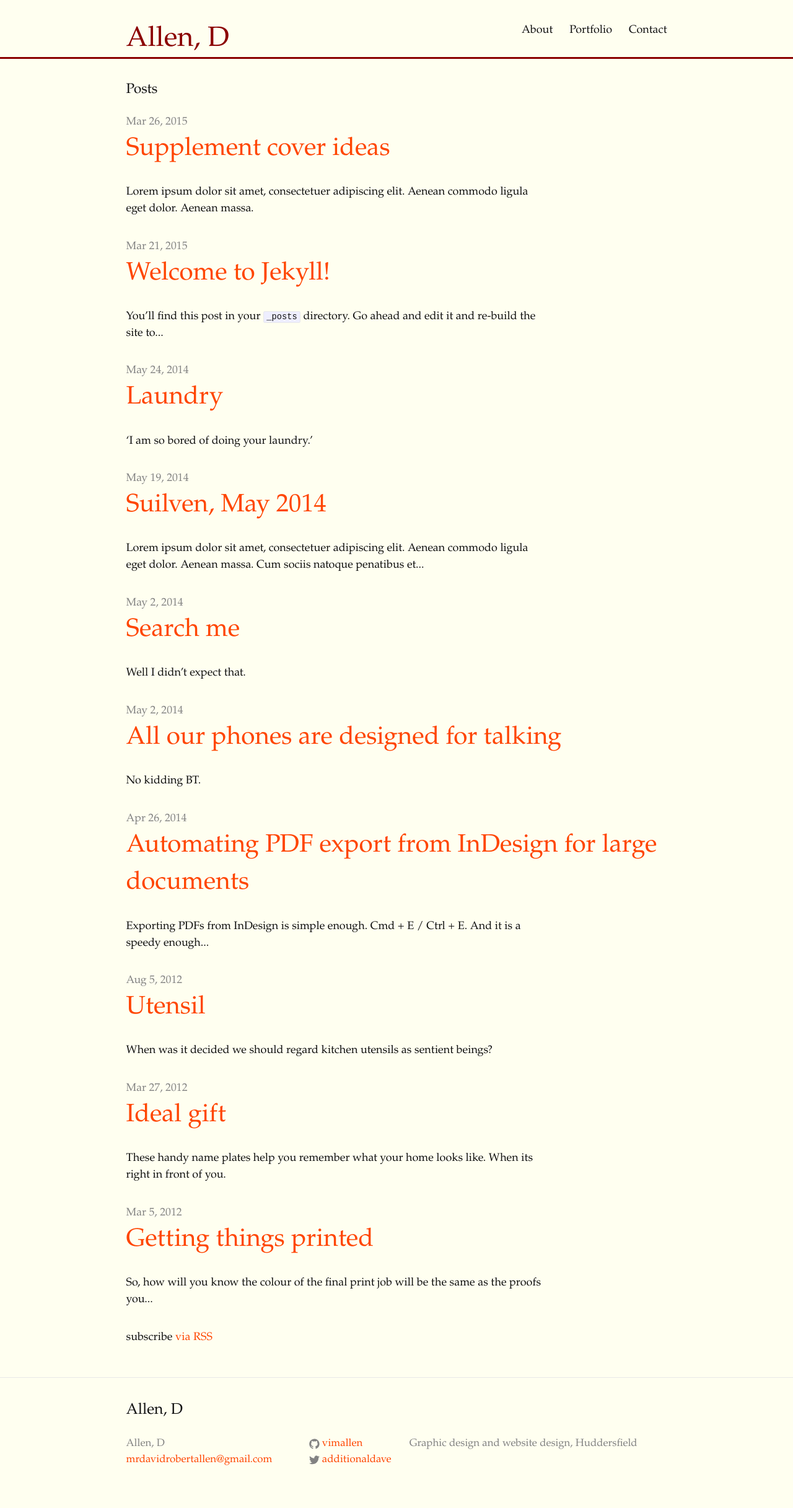
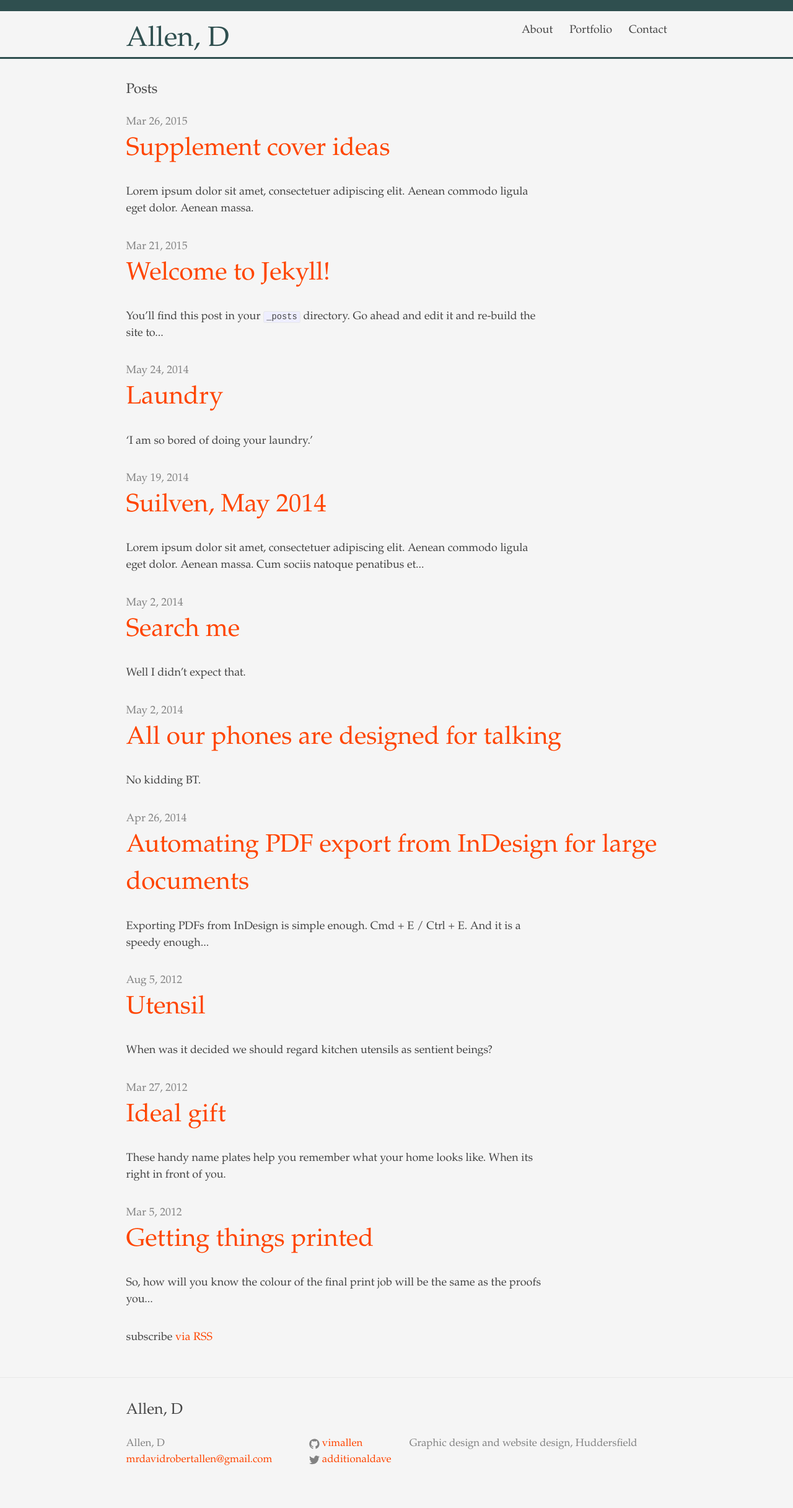
Before and after one commit to vimallen/allend, a Jekyll site: the page built from index.html, in a window 1280 px wide. Shown: the whole page at 62% size. Built offline with Jekyll 4.4.1, drawn with Linux system fonts in a browser that asks for light colours.

Commit message:
Changed to darkslategray

```diff
--- a/_sass/_base.scss
+++ b/_sass/_base.scss
@@ -95,11 +95,11 @@ h1, h2, h3, h4, h5, h6 {
  * Links
  */
 a {
-    color: $brand-color;
+    color: $link-color;
     text-decoration: none;
 
     &:visited {
-        color: $brand-color;
+        color: $link-color;
     }
 
     &:hover {
--- a/_sass/_layout.scss
+++ b/_sass/_layout.scss
@@ -2,9 +2,10 @@
  * Site header
  */
 .site-header {
-//    border-top: 18px solid $brand-color;
-	border-bottom: 3px solid $site-title-color;
+	border-top: 18px solid $brand-color;
+	border-bottom: 3px solid $brand-color;
     min-height: 3.5em; /* 56px; */
+	padding-top: 1em;
 
     // Positioning context for the mobile navigation icon
     position: relative;
@@ -16,11 +17,11 @@
 //    letter-spacing: -1px;
     margin-bottom: 0;
     float: left;
-	color: $site-title-color;
+	color: $brand-color;
 
     &,
     &:visited {
-		color: $site-title-color;
+		color: $brand-color;
     }
 }
 
@@ -202,6 +203,7 @@
 	font-size: 1.875em;
     letter-spacing: -1px;
     line-height: 1;
+	color: lighten($brand-color, 9);
 
     @include media-query($on-laptop) {
         font-size: 1.5em;
--- a/css/main.scss
+++ b/css/main.scss
@@ -34,9 +34,6 @@
 
 
 
-
-
-
 // Our variables
 $base-font-family: Palatino,"Palatino Linotype","Palatino LT STD","Book Antiqua",Georgia,serif;
 $base-font-size:   1.125em;
@@ -45,10 +42,10 @@ $base-line-height: 1.5;
 
 $spacing-unit:     1.875em;
 
-$text-color:       #111;
-$background-color: ivory;
-$brand-color:      orangered;
-$site-title-color:	darkred;
+$text-color:       #444444;
+$background-color: whitesmoke; /*#f8f3ef*/
+$link-color:      orangered;  /*#e75100*/
+$brand-color:	darkslategray;	/*#2f4f4f*/
 
 $grey-color:       #828282;
 $grey-color-light: lighten($grey-color, 40%);
```
